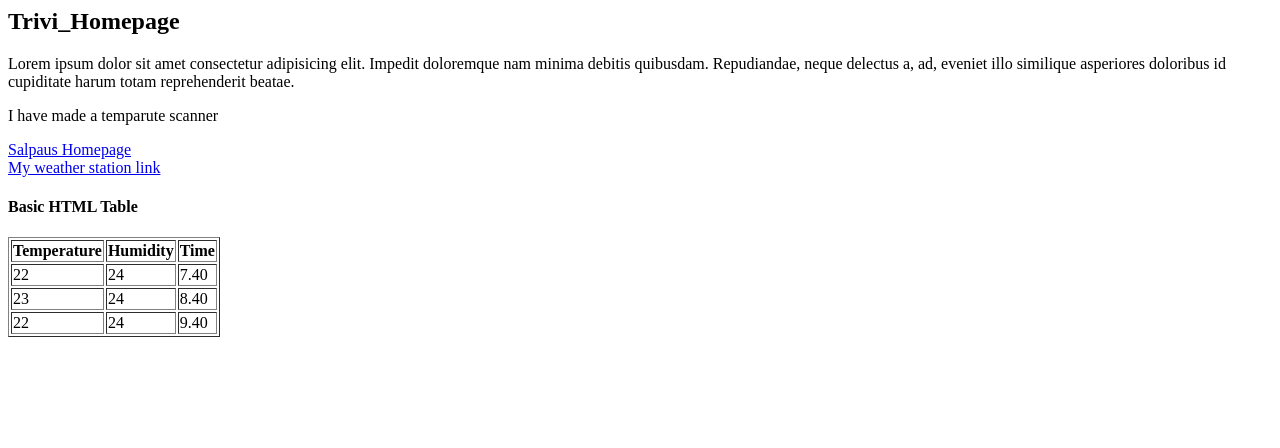
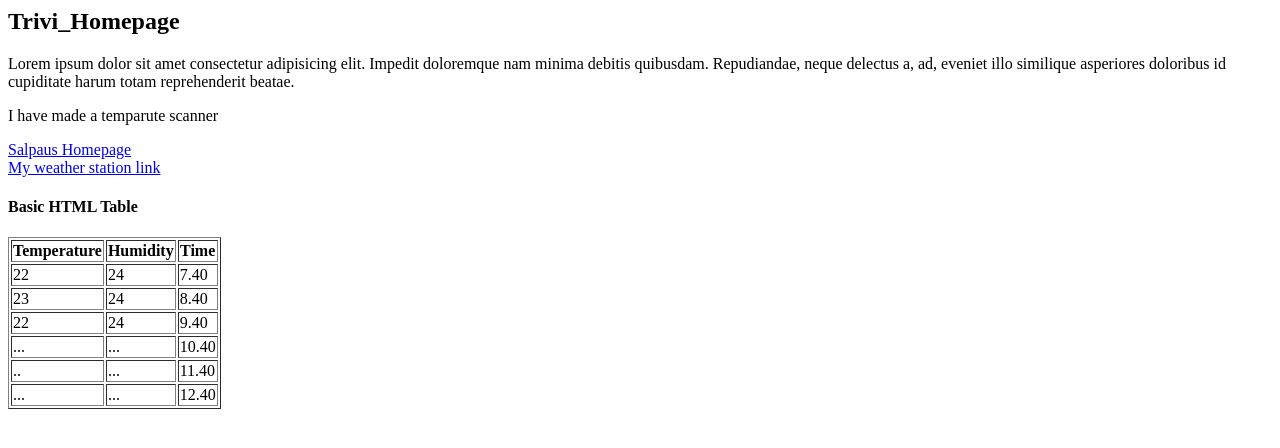
Before and after one commit to Trivientra/Trivi_Temp, a plain HTML site: page index.html in a window 1280 px wide. Drawn offline with Linux system fonts and the light colour scheme.

```diff
--- a/index.html
+++ b/index.html
@@ -53,6 +53,24 @@
         <td>24</td>
        <td>9.40</td>
       </tr
+
+      <tr>
+        <td>...</td>
+        <td>...</td>
+       <td>10.40</td>
+      </tr
+
+      <tr>
+        <td>..</td>
+        <td>...</td>
+       <td>11.40</td>
+      </tr
+
+      <tr>
+        <td>...</td>
+        <td>...</td>
+       <td>12.40</td>
+      </tr
     </table>
 
   </body>
```
